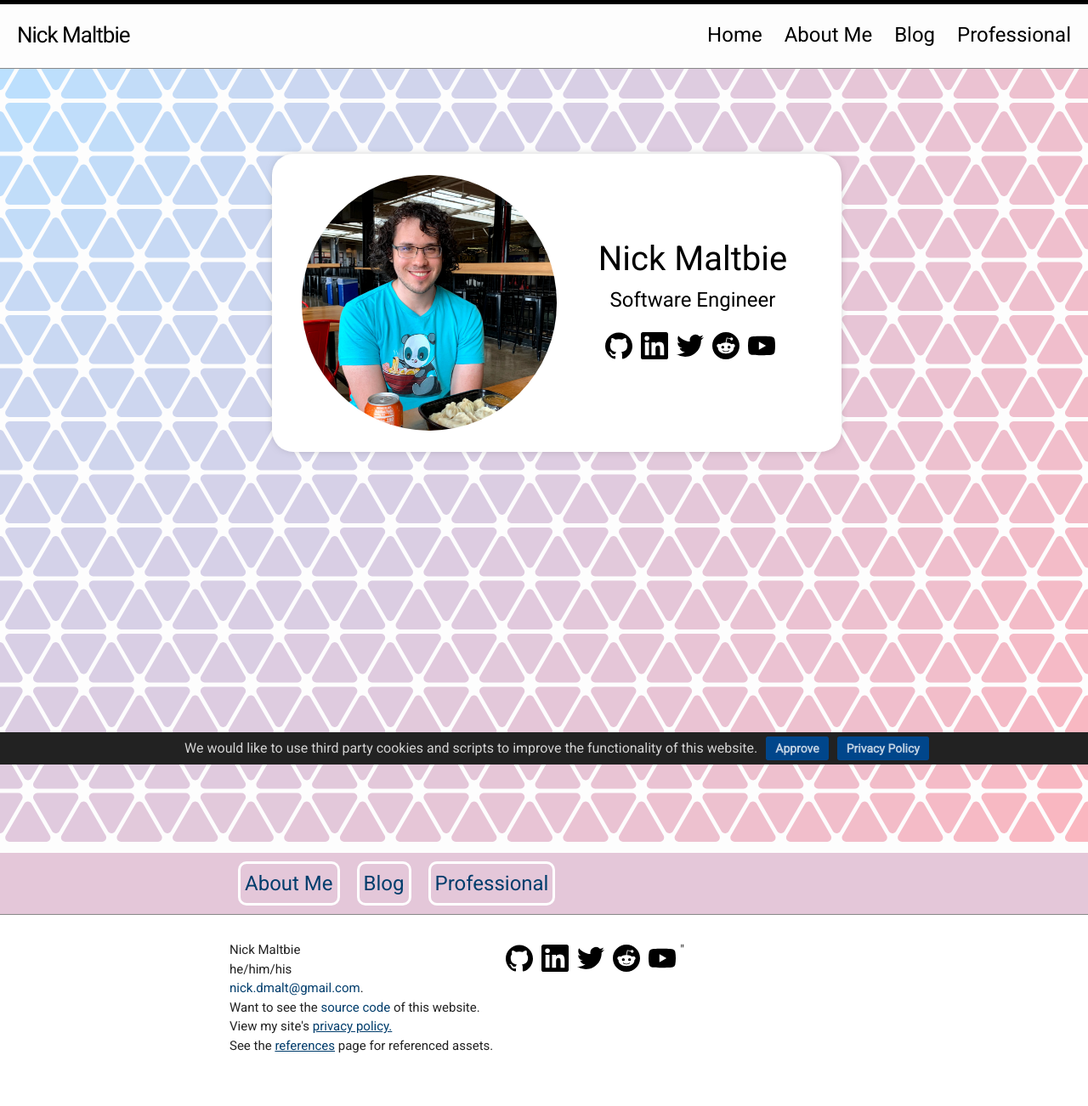
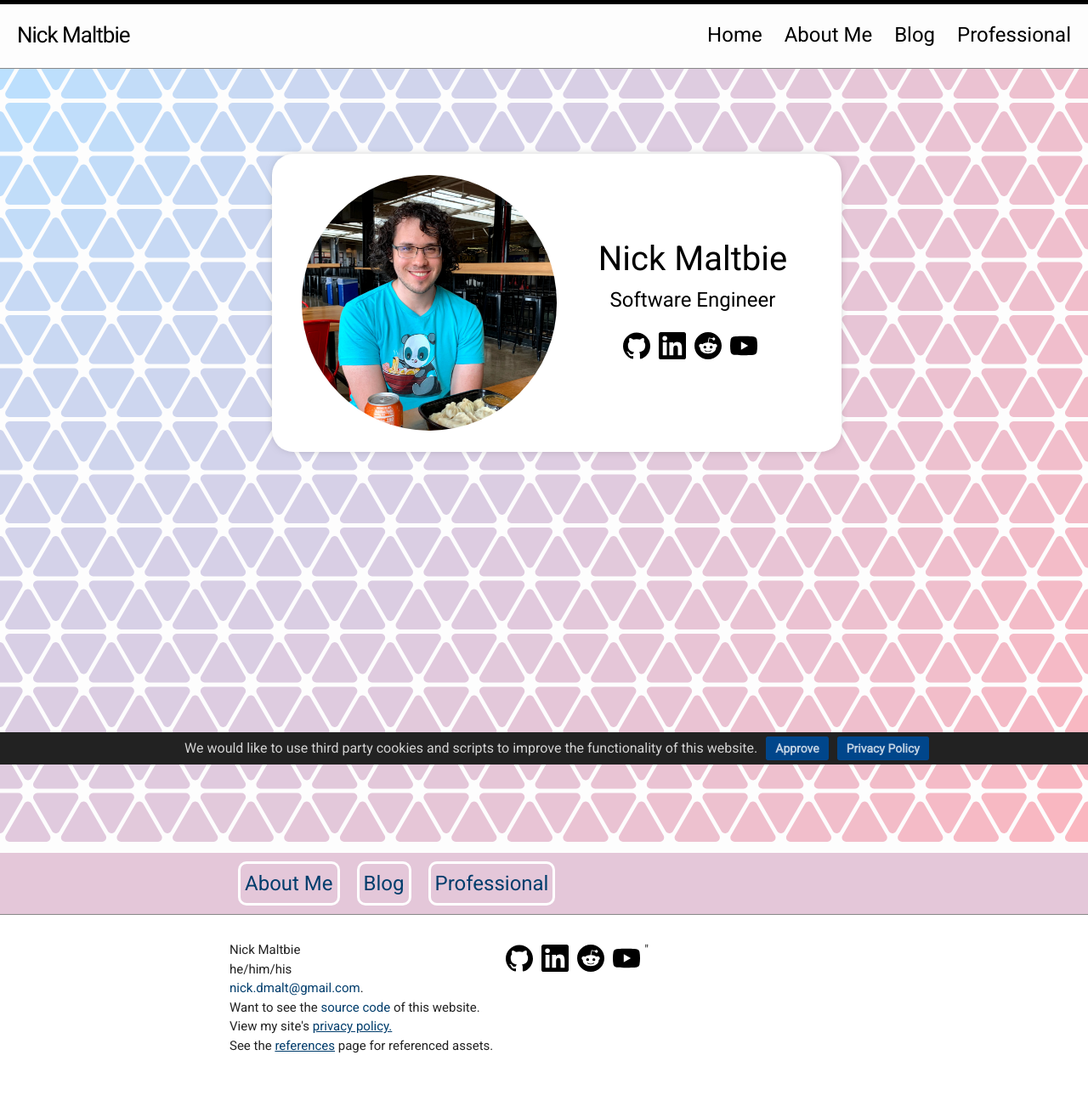
Before and after one commit to nicholas-maltbie/nicholas-maltbie.github.io, a Jekyll site: the page built from index.md, in a window 1280 px wide. Shown: the whole page at 85% size. Built offline with Jekyll 4.4.1, drawn with Linux system fonts in a browser that asks for light colours.

Commit message:
Removing Links to Twitter (also known as X) (#36)
removing links from x (formerly twitter)

Fuck Off Nazis

https://www.youtube.com/watch?v=eOcimzsviFA

```diff
--- a/_config.yml
+++ b/_config.yml
@@ -22,7 +22,6 @@ url: "https://nickmaltbie.com" # the base hostname & protocol for your site, e.g
 
 github_username:   nicholas-maltbie
 linkedin_username: nicholas-maltbie-b543a8137
-twitter_username:  NicholasMaltbie
 youtube_channel:  UCoGYwhYV-ar1d7b3niqqDQw
 facebook_username: nicholas.maltbie
 reddit_username: flyQuixote
--- a/_includes/social.html
+++ b/_includes/social.html
@@ -12,14 +12,6 @@
   <li>
     <a href="https://www.linkedin.com/in/{{ site.linkedin_username| cgi_escape | escape }}" title="{{ site.linkedin_username| escape }}">
       <img width=32px height=32px class="svg-icon" src="/assets/icons/linkedin.svg" alt="linkedin social link"></img>
-    </a>
-  </li>
-  {%- endif -%}
-
-  {%- if site.twitter_username -%}
-  <li>
-    <a href="https://www.twitter.com/{{ site.twitter_username| cgi_escape | escape }}" title="{{ site.twitter_username| escape }}">
-      <img width=32px height=32px class="svg-icon" src="/assets/icons/twitter.svg" alt="twitter social link"></img>
     </a>
   </li>
   {%- endif -%}
```
Also changed, not shown: assets/icons/twitter.svg (deleted).
